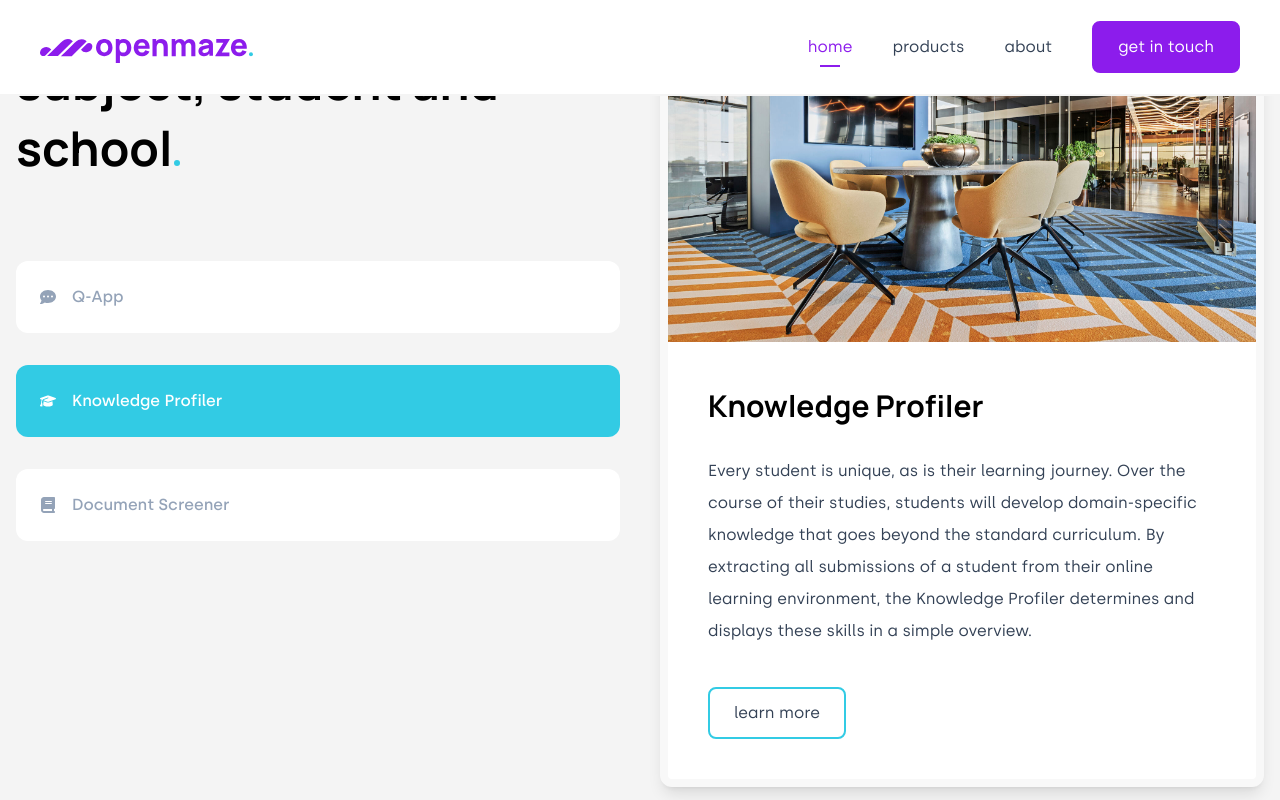
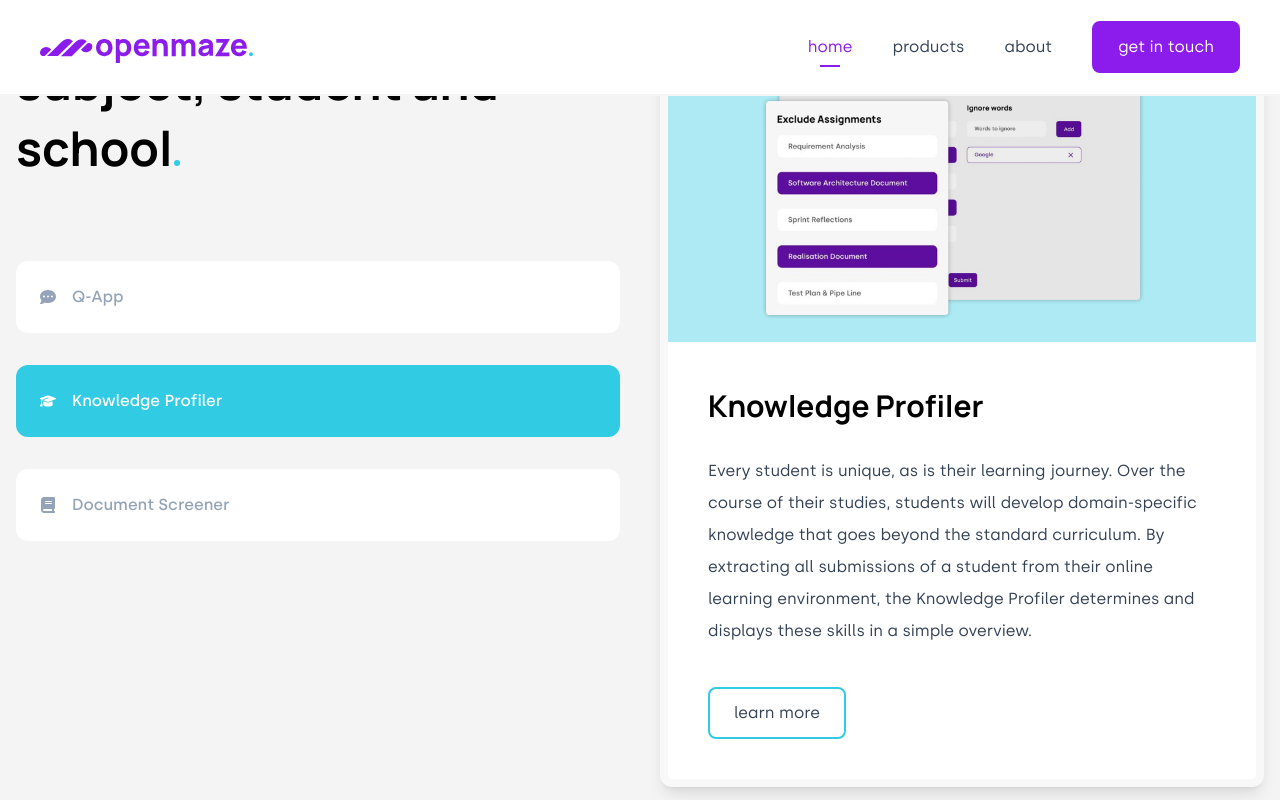
Before and after one commit to Open-Maze/website, a React (Vite) app: page / in a window 1280 px wide. Both pictures are taken after a click on the button "Knowledge Profiler". Shown: the part 981-1781 px from the top of the page. Built offline with nearby package versions, Linux system fonts and the light colour scheme.

Commit message:
Added dynamic background color support (2)

```diff
--- a/src/blocks/ProjectsSection/ProjectsSection.jsx
+++ b/src/blocks/ProjectsSection/ProjectsSection.jsx
@@ -8,9 +8,9 @@ import { FontAwesomeIcon } from '@fortawesome/react-fontawesome';
 import Button from '../../components/Button/Button';
 
 // Assets
-import documentScreener from '../../assets/images/office.jpeg';
-import knowledgeProfiler from '../../assets/images/office.jpeg';
-import qApp from '../../assets/images/office.jpeg';
+import documentScreener from '../../assets/images/products/q-app/qapp-1-full.png';
+import knowledgeProfiler from '../../assets/images/products/knowledge-profiler/kp-1-zoom.png';
+import qApp from '../../assets/images/products/q-app/qapp-1-zoom.png';
 
 const ProjectsSection = () => {
   const [isActive1, setIsActive1] = useState(true);
@@ -75,7 +75,7 @@ const ProjectsSection = () => {
         </div>
         <div className="col-span-6 lg:col-end-13">
           <div id="card-1" className={isActive1 ? 'card active' : 'card'}>
-            <img src={qApp} alt="Q-App" className="w-full rounded-t-md" />
+            <img src={qApp} alt="Q-App" className="w-full rounded-t-md" style={{ backgroundColor: '#d1a4f7' }} />
             <div className="text">
               <h3>Q-App</h3>
               <p>
@@ -90,7 +90,12 @@ const ProjectsSection = () => {
             </div>
           </div>
           <div id="card-2" className={isActive2 ? 'card active' : 'card'}>
-            <img src={knowledgeProfiler} alt="Knowledge Profiler" className="w-full rounded-t-md" />
+            <img
+              src={knowledgeProfiler}
+              alt="Knowledge Profiler"
+              className="w-full rounded-t-md"
+              style={{ backgroundColor: '#adeaf4' }}
+            />
             <div className="text">
               <h3>Knowledge Profiler</h3>
               <p>
@@ -105,7 +110,12 @@ const ProjectsSection = () => {
             </div>
           </div>
           <div id="card-3" className={isActive3 ? 'card active' : 'card'}>
-            <img src={documentScreener} alt="Document Screener" className="w-full rounded-t-md" />
+            <img
+              src={documentScreener}
+              alt="Document Screener"
+              className="w-full rounded-t-md"
+              style={{ backgroundColor: '#a3a4e5' }}
+            />
             <div className="text">
               <h3>Document Screener</h3>
               <p>
```
